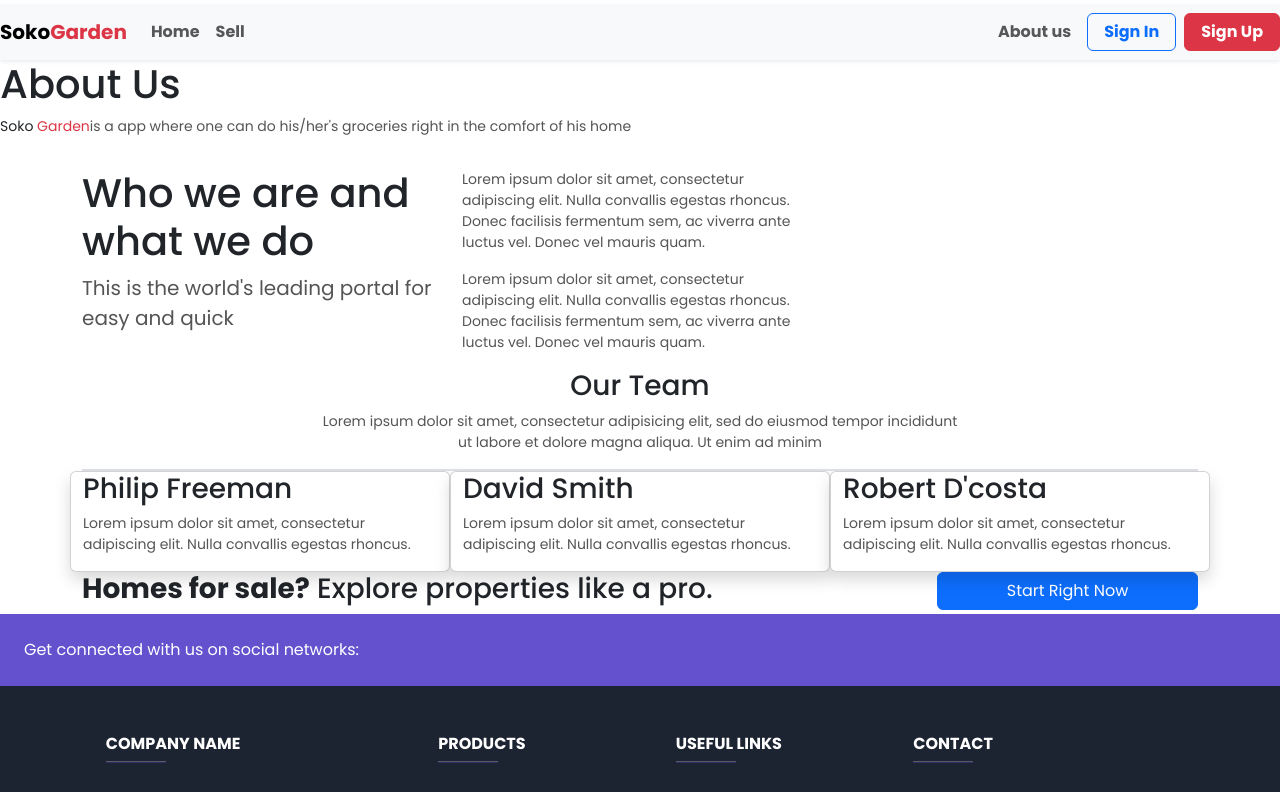
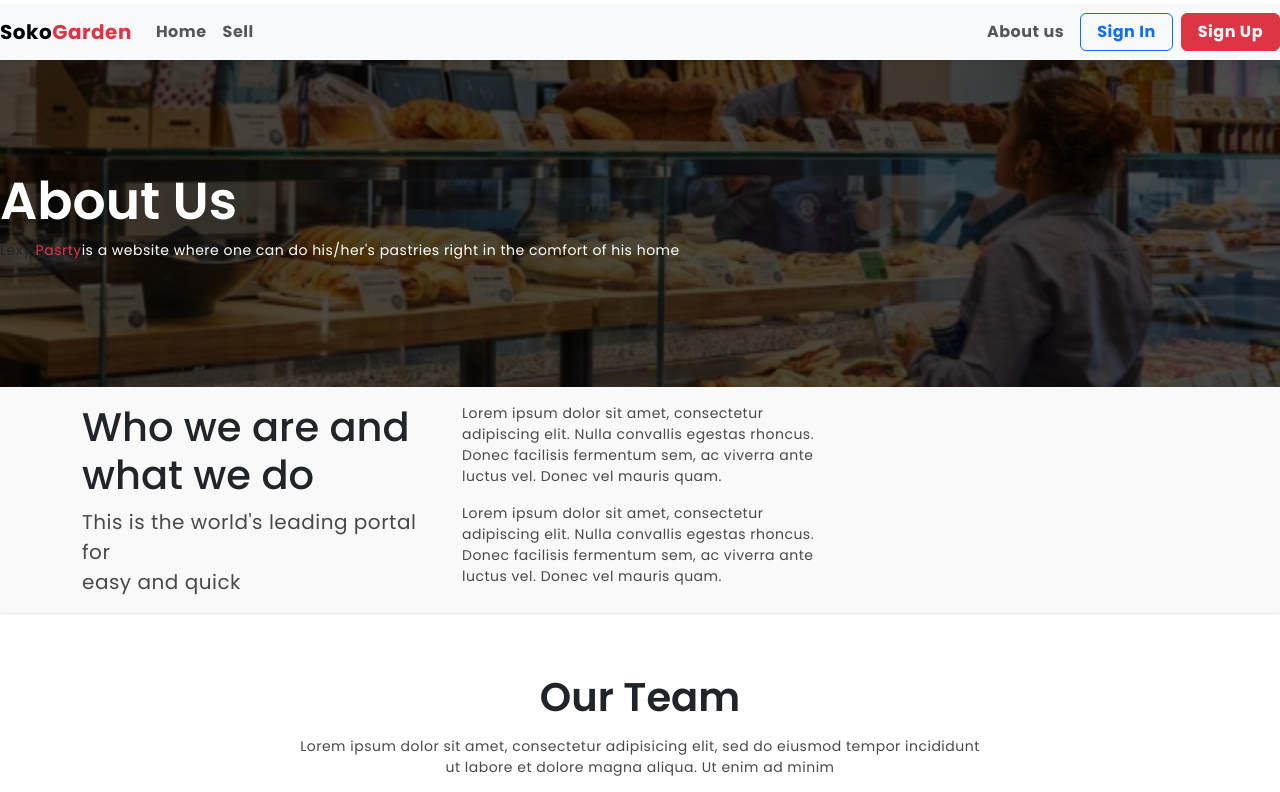
Before and after one commit to mugoarnold0-shiniars/pastry, a React (Create React App) app: page /aboutus in a window 1280 px wide. Shown: the top 792 px of the page. Built offline with nearby package versions, Linux system fonts and the light colour scheme.

Commit message:
Updated code

```diff
--- a/src/App.css
+++ b/src/App.css
@@ -337,3 +337,255 @@ p:hover {
   font-size: 1.2rem;
   color: gray;
 }
+.background-home{
+  background-color: pink;
+  background-position: center;
+  background-attachment: fixed;
+}
+/*footer bottom */
+.footer-bottom {
+  padding-top: 5px;
+  padding-bottom: 15px;
+  border-top: 1px solid rgba(0,0,0,0.09);
+  background: #fff;
+
+}
+.copyright-text p {
+  color: #707070;
+  margin-top: 18px;
+  margin-bottom: 0;
+  font-size:12px;
+}
+
+
+.team-content {
+  padding: 0px 15px 15px 15px;
+}
+.border-team {
+  border-bottom:1px solid #e2e2e2;
+  margin-bottom:10px;
+}
+.team-img:hover {
+  background:#f5f5f5;
+
+}
+
+/* Social Icons */
+
+.social-icons{
+
+  margin: 0;
+  padding: 0;
+  font-size : 10px;
+}
+.social {
+  margin:7px 7px 7px 0px;
+  color:#232323;
+}
+
+
+#social-fb:hover {
+   color: #3B5998;
+   transition:all .25s;
+}
+#social-tw:hover {
+   color: #4099FF;
+   transition:all .25s;
+}
+#social-gp:hover {
+   color: #d34836;
+   transition:all .25s;
+}
+#social-em:hover {
+   color: #f39c12;
+   transition:all .25s;
+}
+
+
+/* Site Heading */
+.site-heading h3{
+  font-size : 40px;
+  margin-bottom: 15px;
+  font-weight: 600;
+}
+.border {
+  background: #e1e1e1;
+  height: 1px;
+  width: 25%;
+  margin-left: auto;
+  margin-right: auto;
+  margin-bottom: 45px;
+}
+
+.paddingTB60 {
+  padding-top:60px;
+  padding-bottom:60px;
+}
+
+ .image-aboutus-banner {
+  background: linear-gradient(rgba(0,0,0,.7), rgba(0,0,0,.7)), url("/public/images/background.webp");
+  background-repeat: no-repeat;
+  background-size: cover;
+  background-position: center center;
+  color: #fff;
+  padding-top: 110px;
+  padding-bottom:110px;
+}
+
+.image-aboutus-sm-banner {
+  background: linear-gradient(rgba(0,0,0,.7), rgba(0,0,0,.7)), url("/public/images/background.webp");
+  background-repeat: no-repeat;
+  background-size: cover;
+  background-position: center center;
+  color: #fff;
+  padding-top: 30px;
+  padding-bottom:30px;
+}
+.lg-text {
+  font-size:52px;
+  font-weight: 600;
+  text-transform: none;
+  color:#fff;
+}
+.image-aboutus-para {
+  color:#fff;
+}
+
+
+/* font CSS */
+body {
+  font-family: 'Roboto';
+  line-height: 24px;
+  letter-spacing: 0.5px;
+  font-weight: 400;
+  font-style: normal;
+  color: #494949;
+  font-size: 16px;
+}
+
+a:hover {
+  color: #465cff;
+}
+
+h1 {
+  font-size: 35px;
+  line-height: 40px;
+  letter-spacing: 0px;
+  font-weight: 600;
+  color: #000;
+}
+h2 {
+  font-size: 30px;
+  line-height: 40px;
+  letter-spacing: 0px;
+  font-weight: 600;
+  color: #000;
+}
+
+h3 {
+  line-height: 26px;
+  font-size: 20px;
+  letter-spacing: 0px;
+  font-weight: 600;
+  font-style: normal;
+  color: #000;
+}
+h4 { font-size: 19px;
+   letter-spacing: 0px;
+   font-weight: 600;
+   font-style: normal;
+   color: #000;
+}
+
+p {
+  font-weight: 400;
+  font-style: normal;
+  color: #494949;
+}
+
+
+a {
+  color: #494949;
+}
+
+.capital {
+  text-transform:uppercase;
+}
+
+
+i {
+  font-style: normal;
+  font-size: 42px;
+  text-align: center;
+  line-height: 64px;
+}
+
+/* Breadcum bar */
+.bread-bar {
+  background: #f9f9f9;
+  box-shadow: 0 1px 2px rgba(0,0,0,.1);
+  min-height: 40px;
+  height: auto;
+  position: relative;
+  z-index: 555;
+}
+.breadcrumb {
+  background: none;
+  margin: 0;
+  font-weight: 300;
+  padding-left: 0;
+  font-size: 13px;
+}
+.breadcrumb a {
+  color: #999;
+}
+.breadcrumb > .active {
+  color: #666;
+}
+.breadcrumb > li + li::before {
+  content: "\203A";
+  color: #999;
+  padding: 0 8px;
+}
+/* -------------------------------------------------------------------------- */
+/* 1. Base Styles (You likely already have these if using Tailwind) */
+/* -------------------------------------------------------------------------- */
+@tailwind base;
+@tailwind components;
+@tailwind utilities;
+
+/* -------------------------------------------------------------------------- */
+/* 2. Custom Background for the Speckle Effect */
+/* -------------------------------------------------------------------------- */
+
+.speckle-background {
+  /* Set the base dark color */
+  background-color: #1c162e;
+
+  /* Use multiple radial gradients to create the colorful speckles */
+  background-image:
+    /* Top Left Purple */
+    radial-gradient(circle at 10% 20%, rgba(127, 0, 255, 0.4) 0%, transparent 5px),
+
+    /* Center Pink */
+    radial-gradient(circle at 50% 60%, rgba(233, 30, 99, 0.4) 0%, transparent 6px),
+
+    /* Bottom Right Teal/Greenish */
+    radial-gradient(circle at 80% 90%, rgba(0, 255, 127, 0.4) 0%, transparent 4px),
+
+    /* Scattered small dots */
+    radial-gradient(circle at 25% 75%, rgba(255, 255, 255, 0.1) 0%, transparent 2px),
+    radial-gradient(circle at 75% 15%, rgba(255, 255, 255, 0.1) 0%, transparent 3px),
+    radial-gradient(circle at 5% 95%, rgba(255, 255, 255, 0.1) 0%, transparent 2px);
+
+  /* Adjust size and repetition as needed */
+  background-size: 100% 100%;
+}
+
+/* -------------------------------------------------------------------------- */
+/* 3. Custom Button Shadow (Optional - Already handled by inline style in JS) */
+/* -------------------------------------------------------------------------- */
+
+.gradient-button-shadow {
+  box-shadow: 0 4px 15px rgba(127, 0, 255, 0.4);
+}
--- a/src/App.js
+++ b/src/App.js
@@ -14,6 +14,7 @@ import Aboutus from './components/Aboutus';
 import Addproduct from './components/Addproduct';
 import Footer from './components/Footer';
 import Poy from './components/Poy';
+import Favorites from './components/Favorites';
 
 
 function App() {
@@ -35,7 +36,7 @@ function App() {
       <Route path='/mpesapayment' element={<Mpesapayment/>} />
           <Route path="/aboutus"element={<Aboutus/>} />
           <Route path='/addproduct' element={<Addproduct/>} />
-
+          <Route path='/favorites' element={<Favorites/>} />
           <Route path="*"element={<Notfound/>}/>
 
         </Routes>
--- a/src/components/Aboutus.jsx
+++ b/src/components/Aboutus.jsx
@@ -1,4 +1,5 @@
 import React from "react";
+import { Link } from "react-router-dom";
 
 const Aboutus = () => {
   return (
@@ -12,7 +13,7 @@ const Aboutus = () => {
             <div className="col-md-12">
               <h1 className="lg-text">About Us</h1>
               <p className="image-aboutus-para">
-                <span className="text-dark">Soko </span> <span className="text-danger">Garden</span>is a app where one can do his/her's groceries right in the comfort of his home
+                <span className="text-dark">Lexy </span> <span className="text-danger">Pasrty</span>is a website where one can do his/her's pastries right in the comfort of his home
               </p>
             </div>
           </div>
@@ -75,7 +76,7 @@ const Aboutus = () => {
           <div className="col-md-4 card shadow team-box">
             <div className="team-img thumbnail">
               <div className="team-content">
-                <h3>Philip Freeman</h3>
+                <h3>Arnold Ndegwa</h3>
                 <div className="border-team"></div>
                 <p>
                   Lorem ipsum dolor sit amet, consectetur adipiscing elit. Nulla
@@ -103,7 +104,7 @@ const Aboutus = () => {
           <div className="col-md-4 card shadow team-box">
             <div className="team-img thumbnail">
               <div className="team-content">
-                <h3>David Smith</h3>
+                <h3>Agnes Wanjiku</h3>
                 <div className="border-team"></div>
                 <p>
                   Lorem ipsum dolor sit amet, consectetur adipiscing elit. Nulla
@@ -131,7 +132,7 @@ const Aboutus = () => {
           <div className="col-md-4  card shadow team-box">
             <div className="team-img thumbnail">
               <div className="team-content">
-                <h3>Robert D'costa</h3>
+                <h3>Wairimu Mugo</h3>
                 <div className="border-team"></div>
                 <p>
                   Lorem ipsum dolor sit amet, consectetur adipiscing elit. Nulla
@@ -169,7 +170,7 @@ const Aboutus = () => {
             </div>
             <div className="col-md-3 col-sm-3 col-xs-12 Tpadding10">
               <button type="button" className="btn btn-primary site-btn">
-                Start Right Now
+                <Link to="/" className="text-white" >Start Right Now</Link>
               </button>
             </div>
           </div>
--- a/src/components/Courosel.jsx
+++ b/src/components/Courosel.jsx
@@ -25,7 +25,8 @@ const Courosel = () => {
           <span>fine made delicacies</span>
           <br />
           <br />
-          <h1 className="rainbow-text">Lexxy pastry</h1>
+          <br />
+          <h1 className="rainbow-text background-home">Lexxy pastry</h1>
         </div>
           {/* Carousel */}
           <div className="carousel-body">
--- /dev/null
+++ b/src/components/Favorites.jsx
@@ -0,0 +1,15 @@
+import React from 'react'
+
+const Favorites = () => {
+  return (
+    <div>
+     <button className="m-2">
+      Favourites
+</button>
+<button className="m-2"> Pick up!
+</button>
+    </div>
+  )
+}
+
+export default Favorites
--- a/src/components/Footer.jsx
+++ b/src/components/Footer.jsx
@@ -137,10 +137,10 @@ const Footer = () => {
                   Nairobi, NA 10012, KE
                 </p>
                 <p>
-                  <i className="fas fa-phone me-3"></i> + 254 734 567 88
+                  <i className="fas fa-phone me-3"></i> + 254 759 8195 60
                 </p>
                 <p>
-                  <i className="fas fa-print me-3"></i> + 254 734 567 89
+                  <i className="fas fa-print me-3"></i> + 254 759 8195 60
                 </p>
               </div>
             </div>
--- a/src/components/Home.jsx
+++ b/src/components/Home.jsx
@@ -2,6 +2,8 @@ import React, { useEffect, useState } from "react";
 import Courosel from "./Courosel";
 import axios from "axios";
 import { useNavigate } from "react-router-dom";
+import Favorites from "./Favorites";
+import { Link } from "react-router-dom";
 
 const Home = () => {
   const [searchTerm, setSearchTerm] = useState("");
@@ -57,6 +59,21 @@ const Home = () => {
           />
         </div>
       </div>
+    <br />
+      <div className="image-aboutus-banner">
+        <div className="">
+          <div className="row">
+            <div className="col-md-12 ">
+              <h1 className="lg-text">Pastry home</h1>
+              <p className="image-aboutus-para">
+                <span className="text-dark">Lexy </span> <span className="text-danger">Pasrty</span>is a website where one can do his/her's pastries right in the comfort of his home
+              </p>
+            </div>
+          </div>
+        </div>
+      </div>
+     <Favorites/>
+<br />
 
       {/* Loading/Error Handling */}
       {loading && <p className="text-center text-primary">Loading products...</p>}
@@ -75,7 +92,7 @@ const Home = () => {
 
               {/* Side buttons (Wishlist & Compare) */}
               <div className="side-buttons position-absolute top-0 end-0 m-2 d-flex flex-column">
-                <button className="btn btn-light mb-2 shadow-sm rounded-circle">
+                <button className="btn btn-light mb-4 shadow-sm rounded-circle"><Link to="/favorires"></Link>
                   <i className="bi bi-heart"></i>
                 </button>
                 <button className="btn btn-light shadow-sm rounded-circle">
--- a/src/components/Signup.jsx
+++ b/src/components/Signup.jsx
@@ -3,6 +3,8 @@ import { MdAlternateEmail } from "react-icons/md";
 import { CiUser, CiLock } from "react-icons/ci";
 import axios from "axios";
 import Loader from "./Loader";
+import { Link } from "react-router-dom";
+
 
 const Signup = ({ FormHandle }) => {
   const [User, setUser] = useState("");
@@ -103,8 +105,8 @@ const Signup = ({ FormHandle }) => {
         </div>
         <button type="submit">Sign Up</button>
       </form>
-      <p onClick={() => FormHandle("login")}>
-        Already have an account? Please Sign In
+      <p onClick={() => ("login")}>
+        Already have an account? Please <br /> <Link to="/signin">Sign In</Link>
       </p>
     </div>
   );
--- a/src/components/stylings/Button.css
+++ b/src/components/stylings/Button.css
@@ -1,50 +1,35 @@
 /* Button.css */
 /* From Uiverse.io by mrhyddenn */
 
-.signup-btn {
+/* From Uiverse.io by xueyuantan */
+button {
+  width: 9em;
+  height: 3em;
+  border-radius: 30em;
+  font-size: 15px;
+  font-family: inherit;
+  border: none;
   position: relative;
-    background: transparent;
-    color: #fff;
-    font-size: 17px;
-    text-transform: uppercase;
-    font-weight: 600;
-    border: none;
-    padding: 15px 30px;
-    cursor: pointer;
-    perspective: 30rem;
-    border-radius: 10px;
-    box-shadow: 0 5px 15px rgba(0, 0, 0, 0.308);
   overflow: hidden;
+  z-index: 1;
+  box-shadow: 6px 6px 12px #c5c5c5,
+              -6px -6px 12px #ffffff;
  }
 
-  .signup-btn::before {
-    content: "";
-    display: block;
+ button::before {
+  content: '';
+  width: 0;
+  height: 3em;
+  border-radius: 30em;
   position: absolute;
-    width: 100%;
-    height: 100%;
   top: 0;
   left: 0;
-    border-radius: 10px;
-    background: linear-gradient(
-      320deg,
-      rgba(0, 140, 255, 0.678),
-      rgba(128, 0, 128, 0.308)
-    );
+  background-image: linear-gradient(to right, #0fd850 0%, #f9f047 100%);
+  transition: .5s ease;
+  display: block;
   z-index: -1;
-    transition: background 3s;
  }
 
-  .signup-btn:hover::before {
-    animation: rotate 1s;
-    transition: all 0.5s;
+ button:hover::before {
+  width: 9em;
  }
-
-  @keyframes rotate {
-    0% {
-      transform: rotateY(180deg);
-    }
-    100% {
-      transform: rotateY(360deg);
-    }
-  }
```
Also changed, not shown: src/components/Signin.jsx (+7 -3 lines), public/images/background.webp (added). Lines whose indentation alone changed are shown as unchanged.
